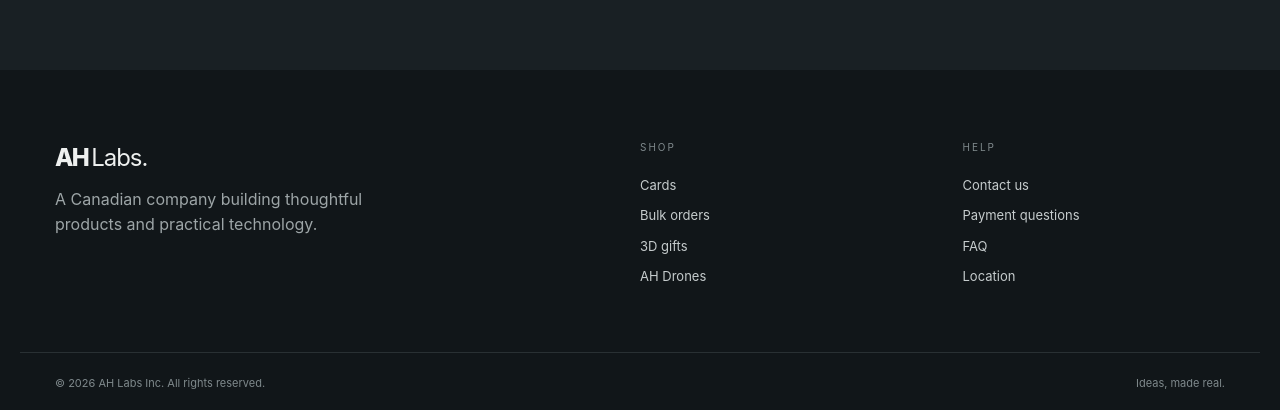
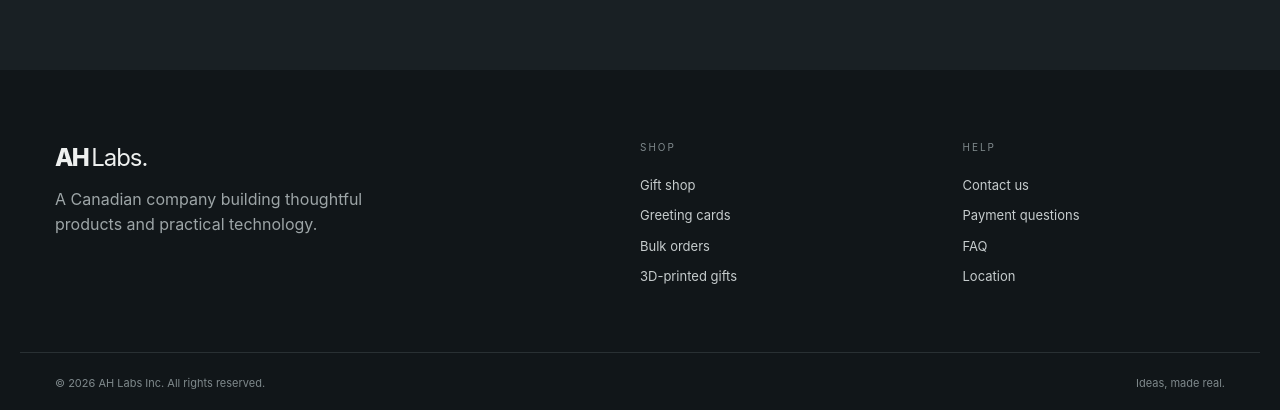
Before and after one commit to humzam241241/AH-Labs-Inc, a Next.js app: page / in a window 1280 px wide. Shown: the part 2942-3352 px from the top of the page. Built offline with nearby package versions, Linux system fonts and the light colour scheme.

Commit message:
Update components/footer.tsx for gift shop navigation

```diff
--- a/components/footer.tsx
+++ b/components/footer.tsx
@@ -1,5 +1,9 @@
 import Link from "next/link"
 
 export function Footer() {
-  return <footer className="site-footer"><div className="site-shell footer-grid"><div><Link href="/" className="wordmark light-mark">AH <span>Labs.</span></Link><p>A Canadian company building thoughtful products and practical technology.</p></div><div><p className="footer-label">Shop</p><Link href="/gifts">Cards</Link><Link href="/gifts#bulk-orders">Bulk orders</Link><Link href="/gifts#3d-gifts">3D gifts</Link><Link href="/drones">AH Drones</Link></div><div><p className="footer-label">Help</p><Link href="/contact">Contact us</Link><Link href="/payments">Payment questions</Link><Link href="/faq">FAQ</Link><Link href="/location">Location</Link></div></div><div className="site-shell footer-bottom"><span>© 2026 AH Labs Inc. All rights reserved.</span><span>Ideas, made real.</span></div></footer>
+  return <footer className="site-footer"><div className="site-shell footer-grid">
+    <div><Link href="/" className="wordmark light-mark">AH <span>Labs.</span></Link><p>A Canadian company building thoughtful products and practical technology.</p></div>
+    <div><p className="footer-label">Shop</p><Link href="/gifts">Gift shop</Link><Link href="/gifts/cards">Greeting cards</Link><Link href="/gifts/cards#bulk-orders">Bulk orders</Link><Link href="/gifts/3d-printed">3D-printed gifts</Link></div>
+    <div><p className="footer-label">Help</p><Link href="/contact">Contact us</Link><Link href="/payments">Payment questions</Link><Link href="/faq">FAQ</Link><Link href="/location">Location</Link></div>
+  </div><div className="site-shell footer-bottom"><span>© 2026 AH Labs Inc. All rights reserved.</span><span>Ideas, made real.</span></div></footer>
 }
```
